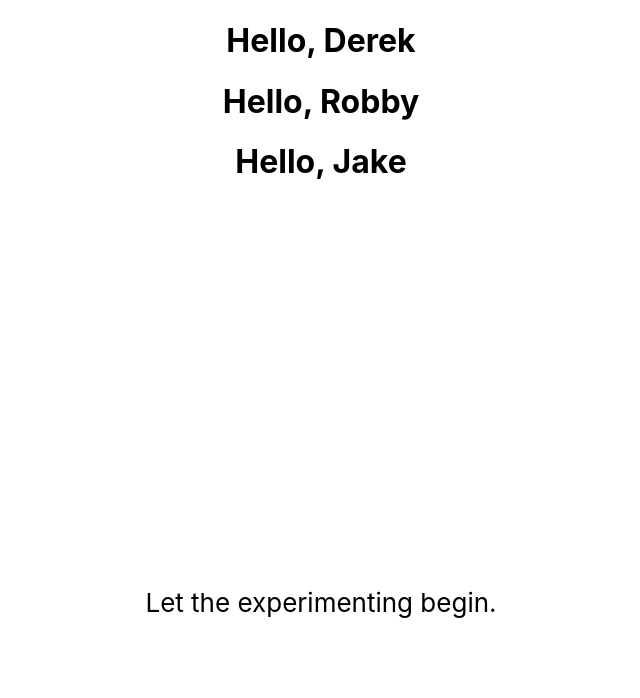
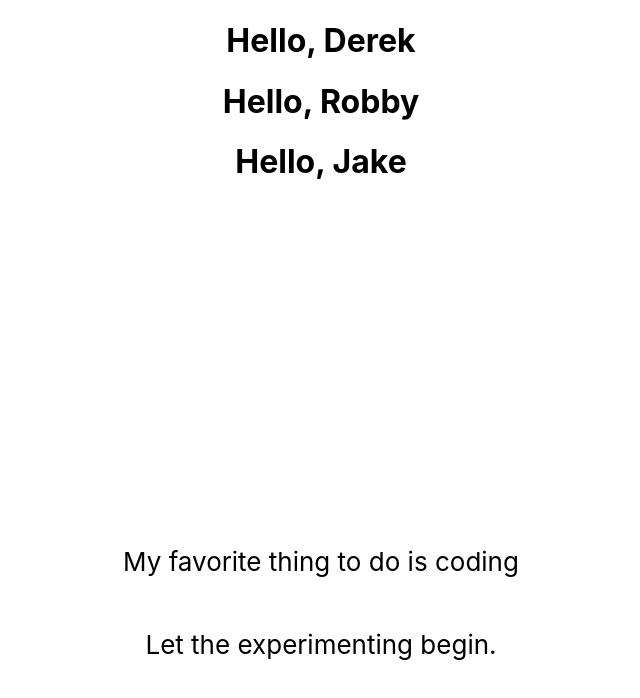
Before and after one commit to irishwolfgaming95/first-react-app, a React (Create React App) app in the folder first-react-app/: page / in a window 1280 px wide. Shown: the top 698 px of the page, without its empty margins (319-959 px from the left). Built offline with nearby package versions, Linux system fonts and the light colour scheme.

Commit message:
learning state

```diff
--- a/first-react-app/src/App.js
+++ b/first-react-app/src/App.js
@@ -1,25 +1,31 @@
 import React from "react";
+import {useState} from 'react';
 import "./App.css";
 
 
 const names = ['Derek', 'Robby', 'Jake'];
-const welcomeAll = names.map((name) => <Welcome name={name} key={name}></Welcome>
-)
+const welcomeAll = names.map((name) => <Welcome name={name} key={name}></Welcome>);
 
 
 function App() {
+  const [hobbies, setHobbies] = useState('gaming');
+  setTimeout(() => {
+    setHobbies('coding')
+  }, 5000);
+
   return (
     <div className="App">
        {welcomeAll}
+
       <header className="App-header">
+        <p>My favorite thing to do is {hobbies}</p>
         <p> Let the experimenting begin. </p>
       </header>
     </div>
   );
 }
 function Welcome({name}) {
-  return (<h1>Hello, {name}</h1>
+  return (<h1>Hello, {name}</h1>)
+};
 
-  )
-};
 export default App ;
```
